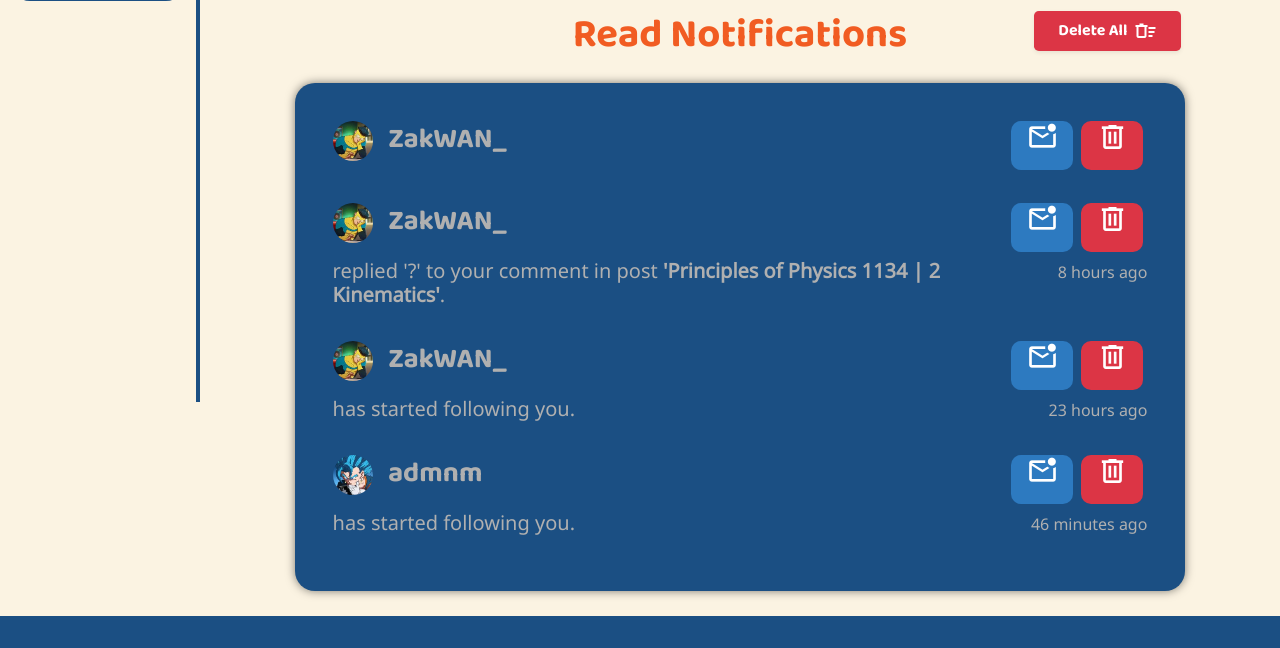
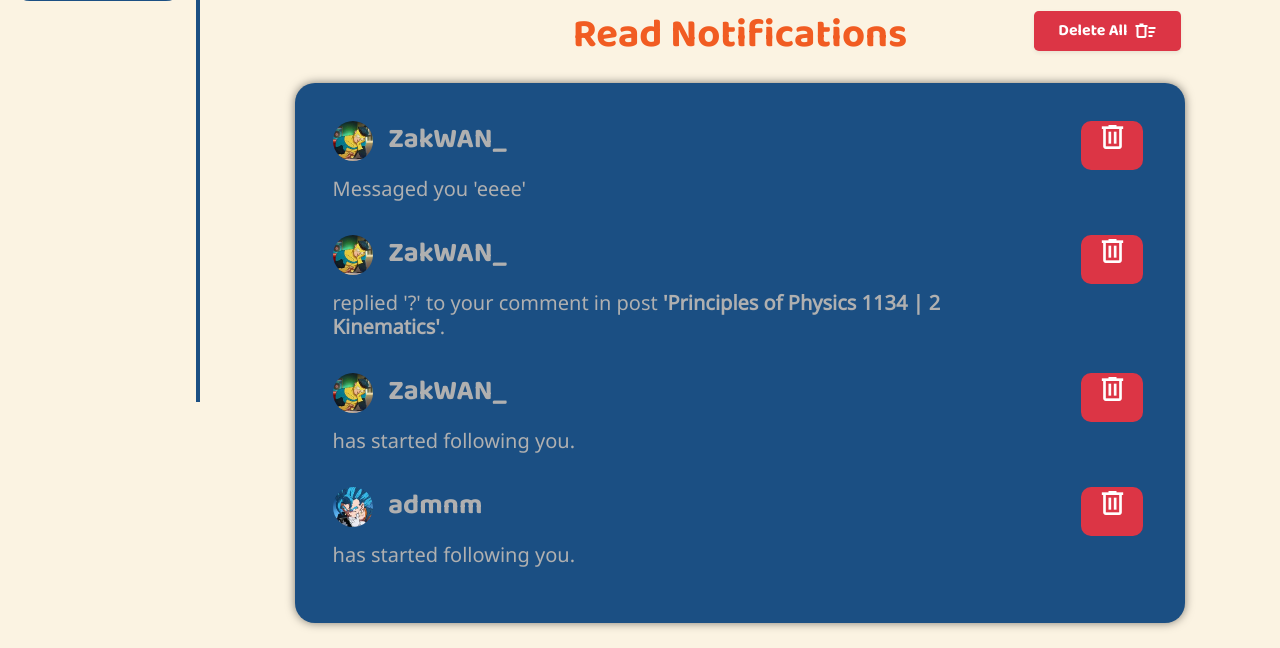
Before and after one commit to SyrfZkwn/Studytt, a Flask app: page /notification in a window 1280 px wide. Shown: the part 478-1126 px from the top of the page. Before the commit the page ends 1094 px from the top, so only its background shows below. Run offline with Flask 3, Linux system fonts and the light colour scheme; a user stored in the database is signed in; some libraries are stand-ins or nearby versions.

Commit message:
chat has notification now but simple, even if chat is already opened, noti will still come through

```diff
--- a/website/templates/notification.html
+++ b/website/templates/notification.html
@@ -208,30 +208,12 @@
         <a href="{{ url_for('views.delete_notification', notification_id=n.id) }}" class="delete-noti mx-1" title="Delete" onclick="return confirm('Are you sure you want to delete this notification?')">
           <h4><span class="material-symbols-outlined" style="font-size: xx-large;">delete</span></h4>
         </a>
-        <a href="{{ url_for('views.unread_notification', notification_id=n.id) }}" class="read-noti mx-1" title="Mark as unread">
-          <h4><span class="material-symbols-outlined" style="font-size: xx-large;">mark_email_unread</span></h4>
-        </a>
       </h3>
 
       <div style="display: flex;">
-        {% if n.type == 'follow' %} <!--leads user to follower profile -->
-        <a href="{{ url_for('views.user_profile', user_id=n.notifier_id) }}" class="go-to" style="max-width: 85%; height: auto; display: flex;">
+        <a href="{{ url_for('views.go_to_notification', notification_id=n.id) }}" class="go-to" style="max-width: 85%; height: auto; display: flex;">
           <h5 class="unbold">{{ n.message | safe }}</h5>
         </a>
-        <h5 class="unbold" style="margin-right: 0; margin-left: auto;"><small>{{ n.timestamp | time_ago }}</small></h5>
-
-        {% elif n.type in ['mention', 'rating', 'comment', 'reply'] %} <!--leads user to related post -->
-        <a href="{{ url_for('views.post_detail', post_id=n.post_id) }}" class="go-to" style="max-width: 85%; height: auto; display: flex;">
-          <h5 class="unbold">{{ n.message | safe }}</h5>
-        </a>
-        <h5 class="unbold" style="margin-right: 0; margin-left: auto;"><small>{{ n.timestamp | time_ago }}</small></h5>
-
-        {% elif n.type in ['answer', 'pin'] %} <!--leads user to related question -->
-        <a href="#" class="go-to" style="max-width: 85%; height: auto; display: flex;">
-          <h5 class="unbold">{{ n.message | safe }}</h5>
-        </a>
-        <h5 class="unbold" style="margin-right: 0; margin-left: auto;"><small>{{ n.timestamp | time_ago }}</small></h5>
-        {% endif %}
       </div>
 
   </div>
--- a/website/views.py
+++ b/website/views.py
@@ -100,10 +100,24 @@ def handle_send_message(data):
     sender_id = current_user.id
     receiver_id = data['receiver_id']
     content = data['content']
+    clean_content = clean(content)
 
     # Save message to DB
-    message = ChatMessage(sender_id=sender_id, receiver_id=receiver_id, content=content)
+    message = ChatMessage(
+        sender_id=sender_id,
+        receiver_id=receiver_id,
+        content=clean_content
+    )
     db.session.add(message)
+
+    new_notification = Notification(
+        notified_user_id=receiver_id,
+        notifier_id = sender_id,
+        type='chat',
+        message=f"Messaged you '{clean_content}'",
+        )
+    db.session.add(new_notification)
+
     db.session.commit()
 
     room = f"user_{receiver_id}"
@@ -111,14 +125,6 @@ def handle_send_message(data):
         'sender_id': sender_id,
         'content': content,
         'date': message.date.strftime('%Y-%m-%d %H:%M')
-    }, room=room)
-
-    # Optional: send a notification to receiver
-    emit('notification', {
-        'notified_user_id': receiver_id,
-        'notifier_id': sender_id,
-        'type': 'chat',
-        'message': f"New message from {current_user.username}"
     }, room=room)
 
 @socketio.on('connect')
@@ -743,6 +749,8 @@ def go_to_notification(notification_id):
         return redirect(url_for('views.post_detail', post_id=notification.post_id))
     elif notification.type in ['answer', 'pin']:
         return redirect(url_for('views.notification'))  # Replace with actual route
+    elif notification.type in ['chat']:
+        return redirect(url_for('views.chat_room', user_id=notification.notifier_id))
     else:
         flash("Notification type is unknown.", "error")
         return redirect(url_for('views.home'))  # fallback
@@ -755,16 +763,6 @@ def read_notification(notification_id):
     if notification.notified_user_id != current_user.id:
         abort(403)
     notification.is_read = True
-    db.session.commit()
-    return redirect(url_for('views.notification'))
-
-@views.route('/notifications/unread/<int:notification_id>')
-@login_required
-def unread_notification(notification_id):
-    notification = Notification.query.get_or_404(notification_id)
-    if notification.notified_user_id != current_user.id:
-        abort(403)
-    notification.is_read = False
     db.session.commit()
     return redirect(url_for('views.notification'))
 
```
Also changed, not shown: instance/database.db.
